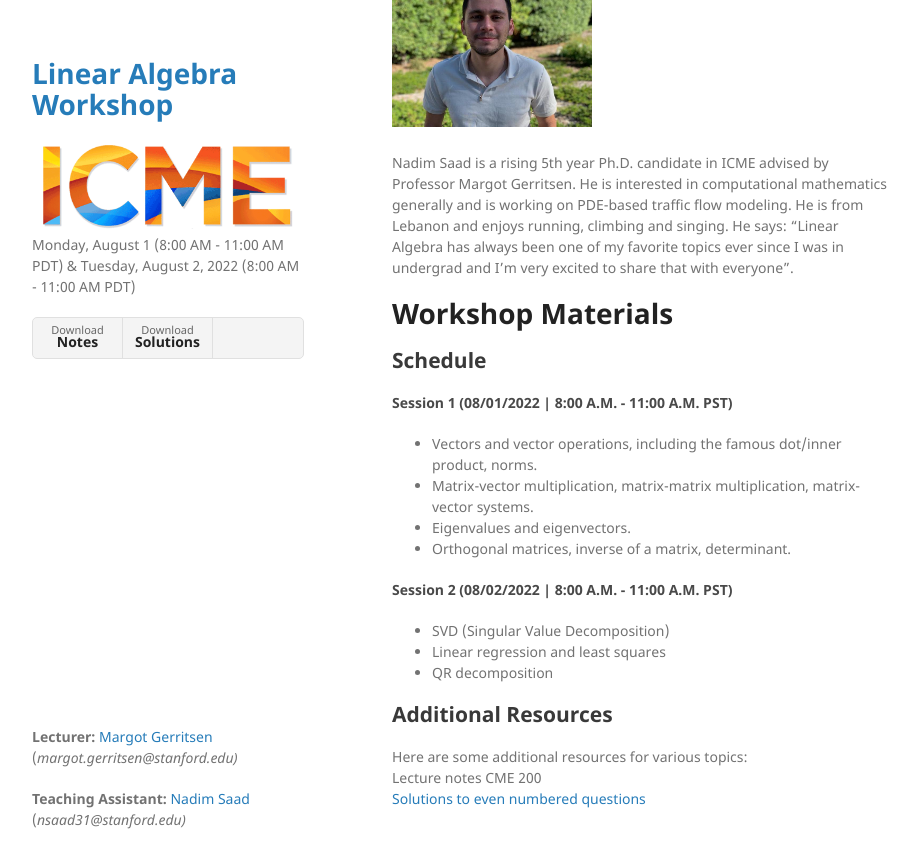
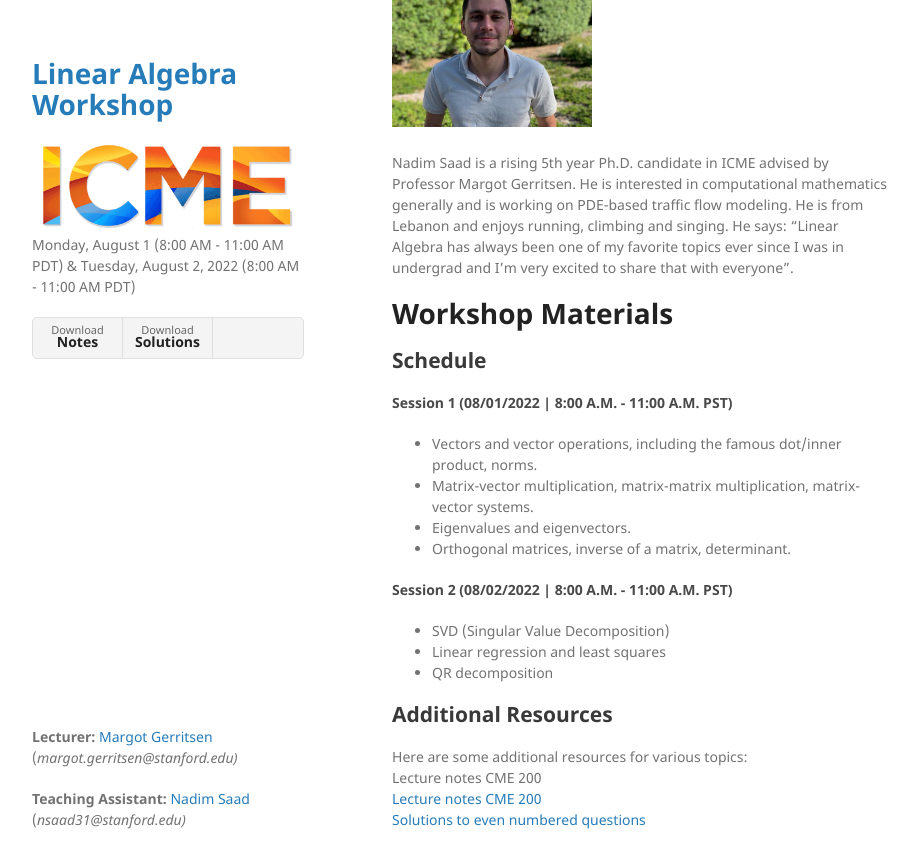
Before and after one commit to nsaad31/Linear_Algebra_ICME_Workshops_2023, a Jekyll site: the page built from index.md, in a window 1280 px wide and 900 px high, scrolled down 1320 px. Shown: the top 868 px of the window, without its empty margins (178-1096 px from the left). Built offline with Jekyll 4.4.1, drawn with Linux system fonts in a browser that asks for light colours; our own code applies the rules of GitHub Pages for plain Markdown files.

Commit message:
Update index.md

```diff
--- a/index.md
+++ b/index.md
@@ -43,4 +43,6 @@ Here are some additional resources for various topics:
 \\
 Lecture notes CME 200 <a href="{{ "/docs/MatrixComputationsAnswerstoEvennumberedQuestions.pdf" | relative_url }}">
 \\
+Lecture notes CME 200 <a href="{{ "/docs/MatrixComputationsAnswerstoEvennumberedQuestions.pdf" | relative_url }}">
+\\
 Solutions to even numbered questions <a href="{{ "/docs/MatrixComputationsAnswerstoEvennumberedQuestions.pdf" | relative_url }}">
```
